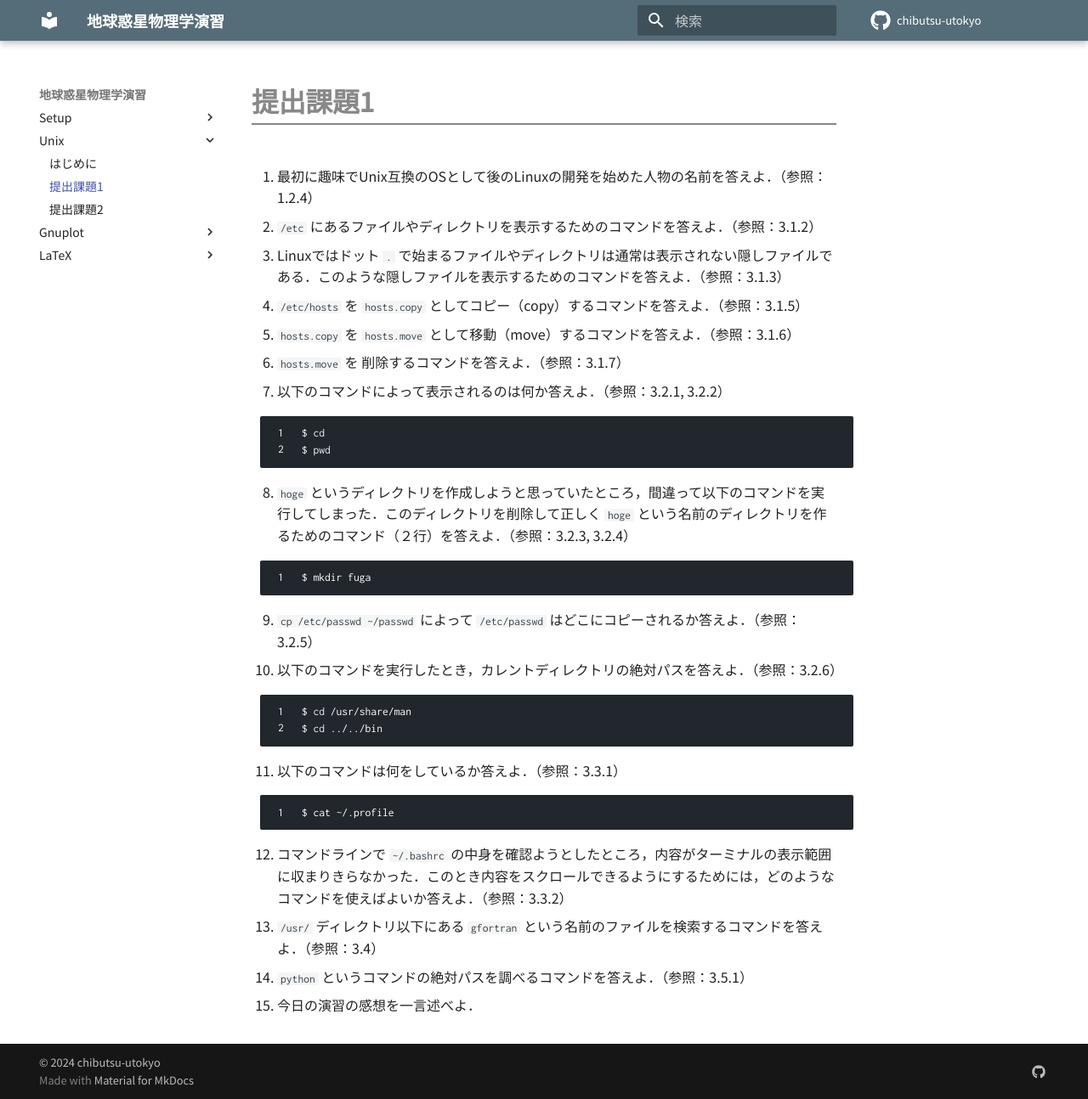
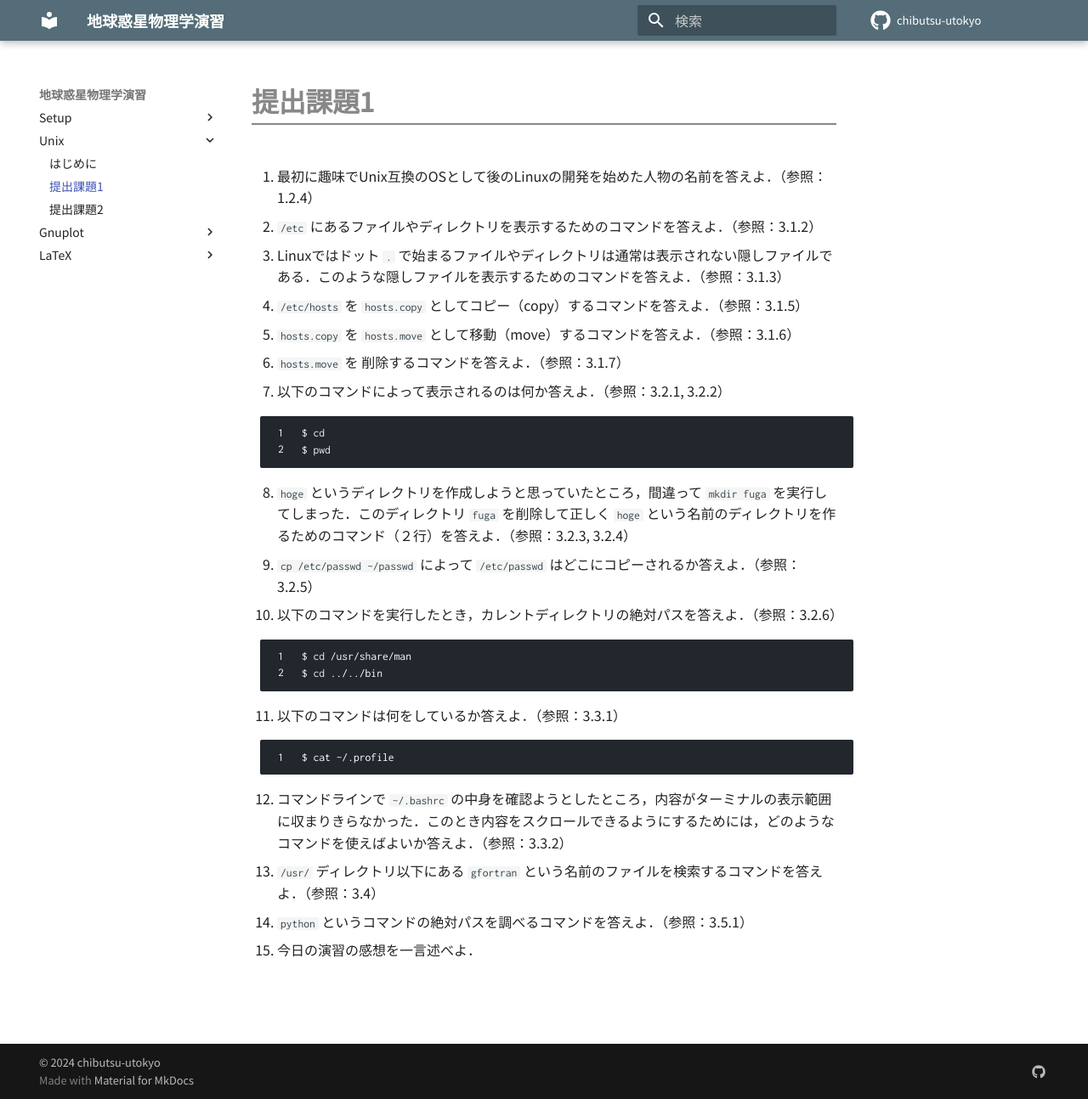
Before and after one commit to chibutsu-utokyo/chibutsu-utokyo.github.io, an MkDocs documentation site: the page built from docs/unix/kadai1.md, in a window 1280 px wide and 1294 px high. Shown: the whole window at 85% size. Built offline with MkDocs 1.6.1 and Material for MkDocs 9.7.7, drawn with Linux system fonts in a browser that asks for light colours; comment, search, counter and statistics services are not loaded.

Commit message:
Minor fix for Unix kadai

````diff
--- a/docs/unix/kadai1.md
+++ b/docs/unix/kadai1.md
@@ -18,10 +18,7 @@
     $ pwd
     ```
 
-8. `hoge` というディレクトリを作成しようと思っていたところ，間違って以下のコマンドを実行してしまった．このディレクトリを削除して正しく `hoge` という名前のディレクトリを作るためのコマンド（２行）を答えよ．（参照：3.2.3, 3.2.4）
-    ```bash
-    $ mkdir fuga
-    ```
+8. `hoge` というディレクトリを作成しようと思っていたところ，間違って `mkdir fuga` を実行してしまった．このディレクトリ `fuga` を削除して正しく `hoge` という名前のディレクトリを作るためのコマンド（２行）を答えよ．（参照：3.2.3, 3.2.4）
 
 9. `cp /etc/passwd ~/passwd` によって `/etc/passwd` はどこにコピーされるか答えよ．（参照：3.2.5）
 
````
Also changed, not shown: docs/unix/kadai2.md (+1 -1 lines), site/LaTeX/chap7/index.html, site/search/search_index.json, site/unix/kadai1/index.html, site/unix/kadai2/index.html, 1 other file.
